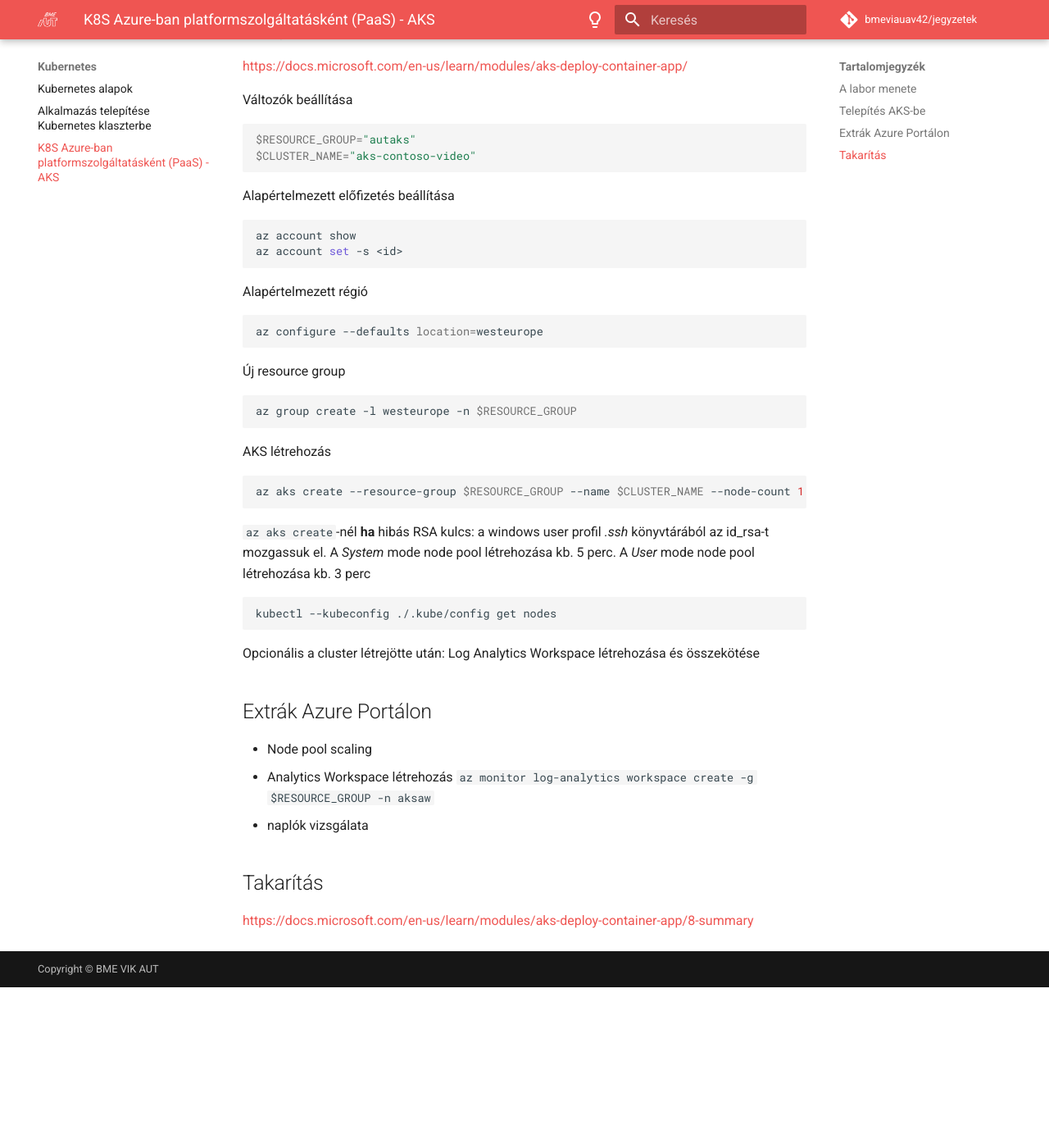
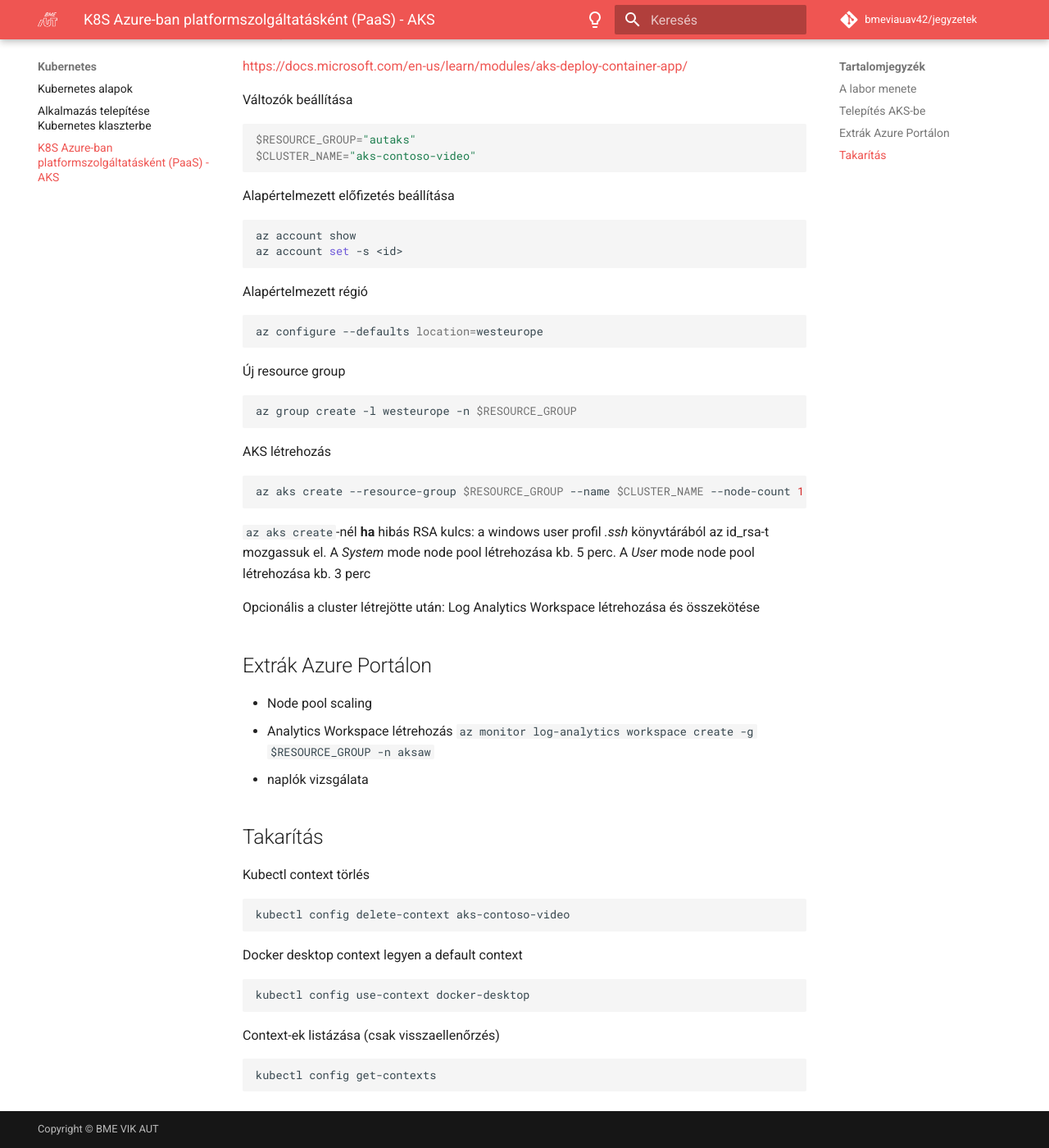
Before and after one commit to bmeviauav42/jegyzetek, an MkDocs documentation site: the page built from docs/AKS/aks.md, in a window 1280 px wide and 1400 px high, scrolled down 369 px. Shown: the whole window at 82% size. Built offline with MkDocs 1.6.1 and Material for MkDocs 9.7.7, drawn with Linux system fonts in a browser that asks for light colours; comment, search, counter and statistics services are not loaded; before the commit the page ends 1573 px from its top, so only the background shows below that.

Commit message:
Update aks.md

````diff
--- a/docs/AKS/aks.md
+++ b/docs/AKS/aks.md
@@ -42,10 +42,6 @@
 
 `az aks create`-nél **ha** hibás RSA kulcs: a windows user profil *.ssh* könyvtárából az id_rsa-t mozgassuk el. A *System* mode node pool létrehozása kb. 5 perc. A *User* mode node pool létrehozása kb. 3 perc
 
-```bash
-kubectl --kubeconfig ./.kube/config get nodes
-```
-
 Opcionális a cluster létrejötte után: Log Analytics Workspace létrehozása és összekötése
 
 ## Extrák Azure Portálon
@@ -57,4 +53,20 @@
 
 ## Takarítás
 
-https://docs.microsoft.com/en-us/learn/modules/aks-deploy-container-app/8-summary
+Kubectl context törlés
+
+```bash
+kubectl config delete-context aks-contoso-video
+```
+
+Docker desktop context legyen a default context
+
+```bash
+kubectl config use-context docker-desktop
+```
+
+Context-ek listázása (csak visszaellenőrzés)
+
+```bash
+kubectl config get-contexts
+```
````
